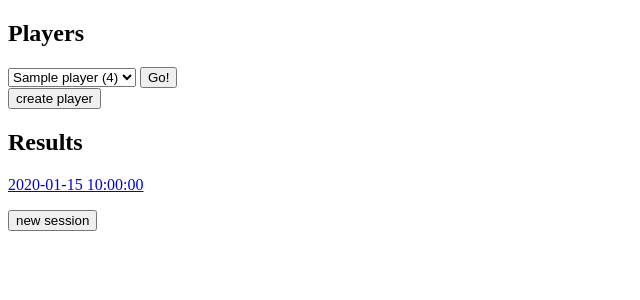
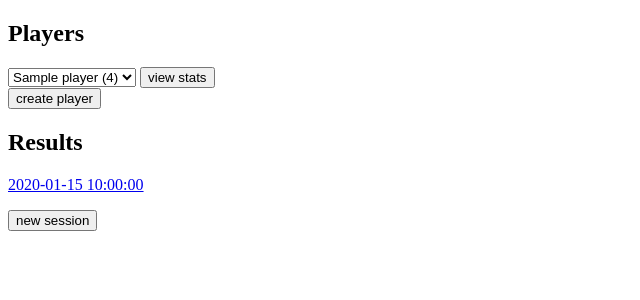
Before and after one commit to nickneuer/tt_ratings_system, a Flask app: template templates/league_home.html in a window 1280 px wide. Shown: the top 300 px of the page, without its empty margins (0-640 px from the left). Run offline with Flask 2, Linux system fonts and the light colour scheme; the template is opened without the code that fills it: most values are stand-ins (such as "Sample title", 1, 10 or a date in 2020).

Commit message:
changed button name

```diff
--- a/templates/league_home.html
+++ b/templates/league_home.html
@@ -12,7 +12,7 @@
     <option value= "{{ player }}">{{ '{0} ({1})'.format(player['name'], player['rating']) }}</option>"
     {% endfor %}
 </select>
-<input type="submit" value="Go!">
+<input type="submit" value="view stats">
 </form>
 <form method="get" action="{{ url_for('create_player', league=league) }}">
     <input type="submit" value="create player" />
```
Also changed, not shown: data/sams_garage.db.
